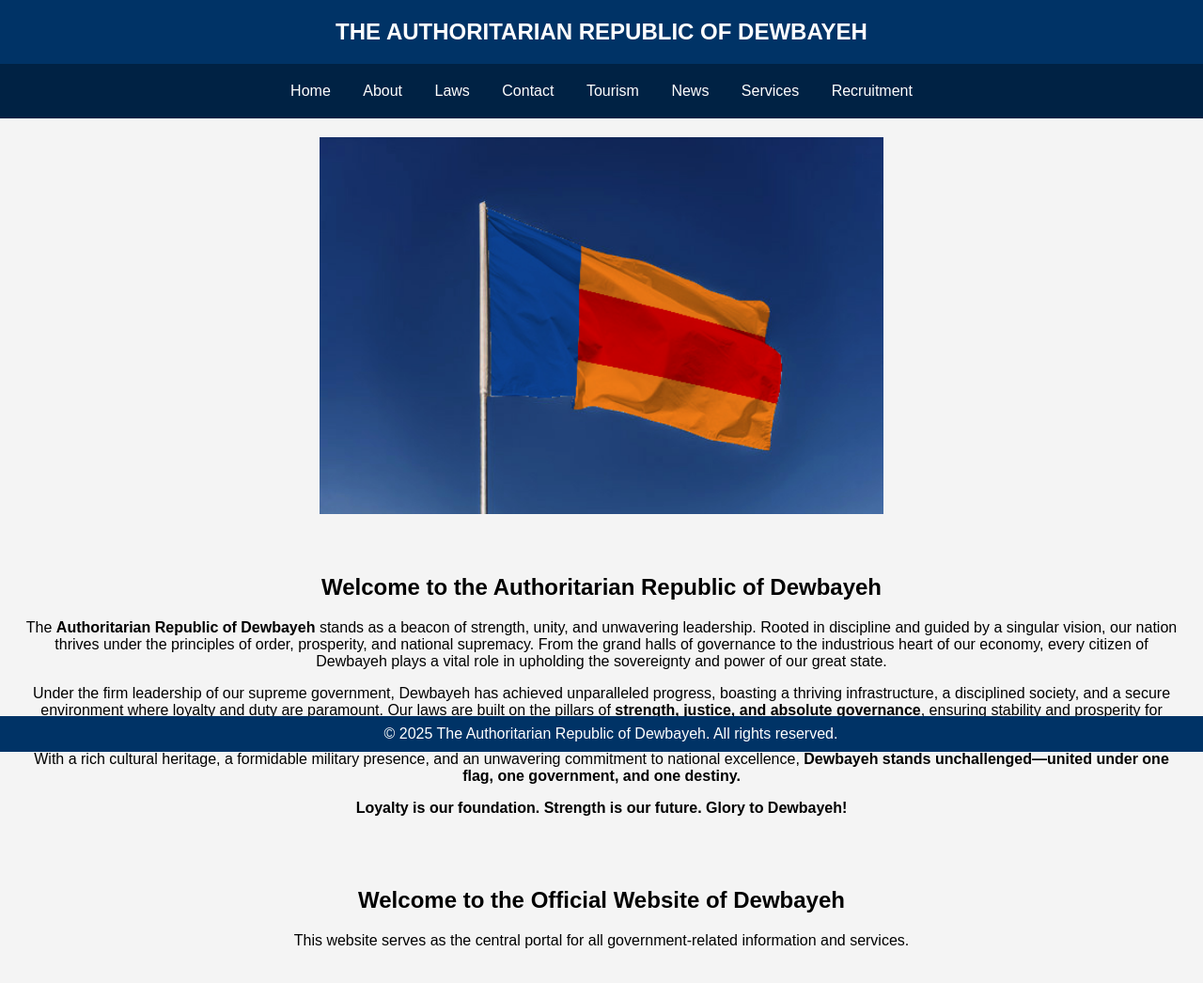
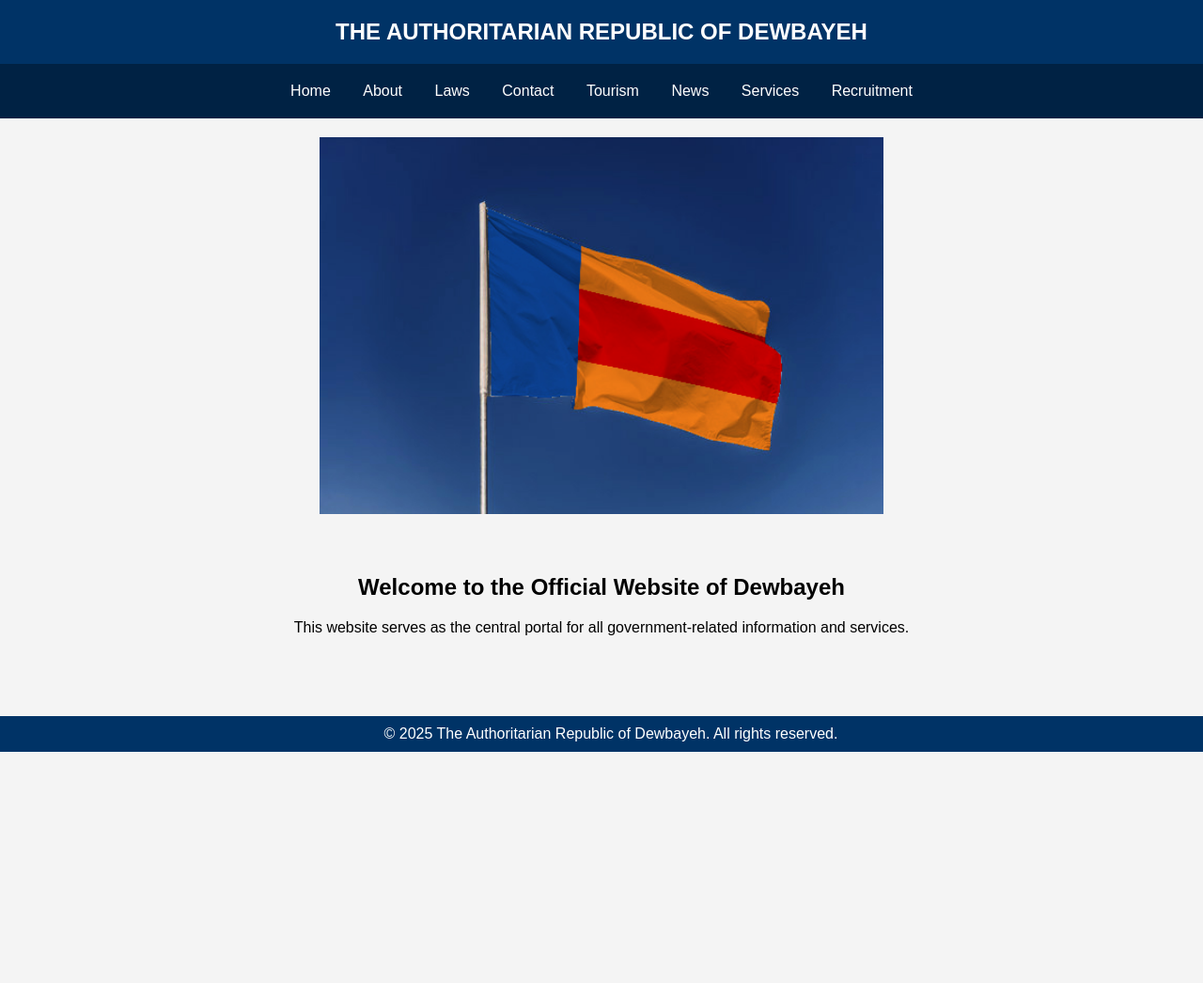
Before and after one commit to DEWBAYEH/DEWBAYEH.GOV, a plain HTML site: page index.html in a window 1280 px wide. Shown: the whole page at 94% size. After the commit the page ends 800 px from the top, so only its background shows below. Drawn offline with Linux system fonts and the light colour scheme.

Commit message:
Update index.html

```diff
--- a/index.html
+++ b/index.html
@@ -68,14 +68,6 @@
     <img src="flag.jpg" alt="National Flag of Dewbayeh">
 </div>
 
-<div class="content" id="home">
-    <h2>Welcome to the Authoritarian Republic of Dewbayeh</h2>
-    <p>The <strong>Authoritarian Republic of Dewbayeh</strong> stands as a beacon of strength, unity, and unwavering leadership. Rooted in discipline and guided by a singular vision, our nation thrives under the principles of order, prosperity, and national supremacy. From the grand halls of governance to the industrious heart of our economy, every citizen of Dewbayeh plays a vital role in upholding the sovereignty and power of our great state.</p>
-    <p>Under the firm leadership of our supreme government, Dewbayeh has achieved unparalleled progress, boasting a thriving infrastructure, a disciplined society, and a secure environment where loyalty and duty are paramount. Our laws are built on the pillars of <strong>strength, justice, and absolute governance</strong>, ensuring stability and prosperity for generations to come.</p>
-    <p>With a rich cultural heritage, a formidable military presence, and an unwavering commitment to national excellence, <strong>Dewbayeh stands unchallenged—united under one flag, one government, and one destiny.</strong></p>
-    <p><strong>Loyalty is our foundation. Strength is our future. Glory to Dewbayeh!</strong></p>
-</div>
-
 <div class="content">
     <h2>Welcome to the Official Website of Dewbayeh</h2>
     <p>This website serves as the central portal for all government-related information and services.</p>
```
